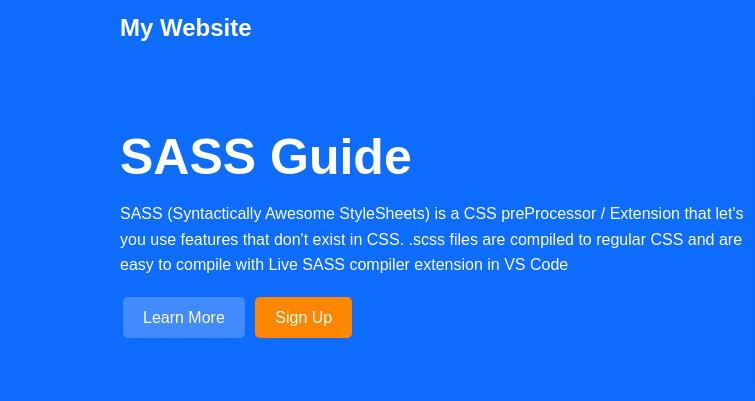
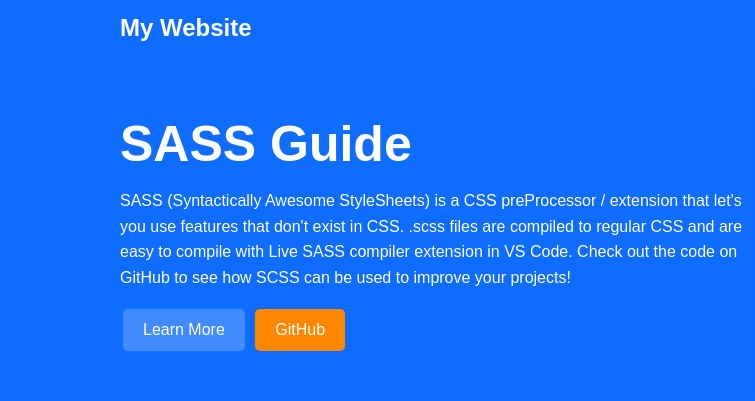
Before and after one commit to Sloan-Crawford/SASS-mini-project, a plain HTML site: page index.html in a window 1280 px wide. Shown: the top 401 px of the page, 0-755 px from the left. Drawn offline with Linux system fonts and the light colour scheme.

Commit message:
Add GitHub button

```diff
--- a/index.html
+++ b/index.html
@@ -24,12 +24,18 @@
             <h1>SASS Guide</h1>
             <p class="my-1">
               SASS (Syntactically Awesome StyleSheets) is a CSS preProcessor /
-              Extension that let's you use features that don't exist in CSS.
+              extension that let's you use features that don't exist in CSS.
               .scss files are compiled to regular CSS and are easy to compile
-              with Live SASS compiler extension in VS Code
+              with Live SASS compiler extension in VS Code. Check out the code
+              on GitHub to see how SCSS can be used to improve your projects!
             </p>
             <a href="#" class="btn-primary">Learn More</a>
-            <a href="#" class="btn-secondary">Sign Up</a>
+            <a
+              href="https://github.com/Sloan-Crawford/SASS-mini-project"
+              target="#"
+              class="btn-secondary"
+              >GitHub</a
+            >
           </div>
           <img src="images/marketing.jpeg" />
         </div>
```
